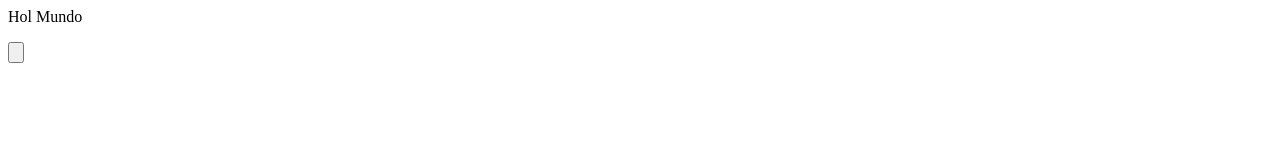
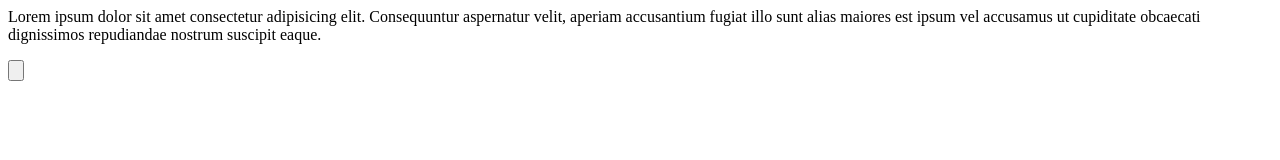
Before and after one commit to BrandonVLA/Prueba1, a plain HTML site: page index.html in a window 1280 px wide. Drawn offline with Linux system fonts and the light colour scheme.

Commit message:
Parafo con Lorem

```diff
--- a/index.html
+++ b/index.html
@@ -1,4 +1,4 @@
 
-<p>Hol Mundo</p>
+<p>Lorem ipsum dolor sit amet consectetur adipisicing elit. Consequuntur aspernatur velit, aperiam accusantium fugiat illo sunt alias maiores est ipsum vel accusamus ut cupiditate obcaecati dignissimos repudiandae nostrum suscipit eaque.</p>
 
 <input type="button" value="">
```
